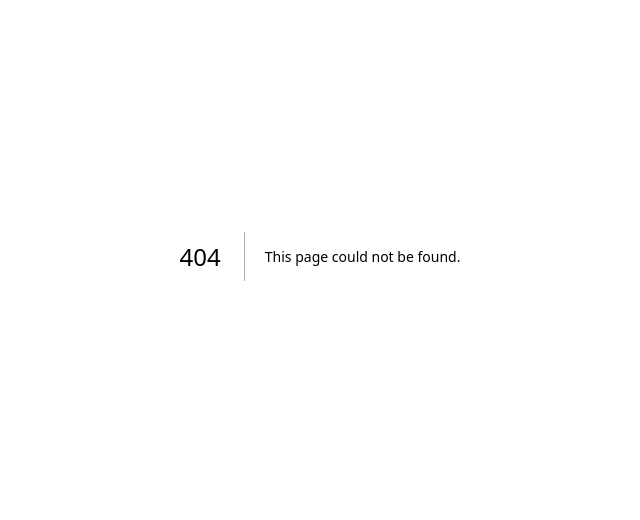
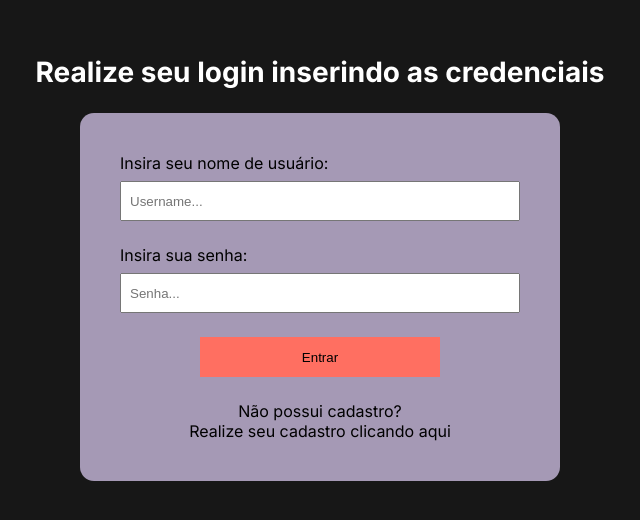
Before and after one commit to victorgarciadss/gameverse, a Next.js app: page /login in a window 1280 px wide. Before the commit this address had no page. Shown: the part 144-664 px from the top of the page, without its empty margins (320-960 px from the left). Built offline with nearby package versions, Linux system fonts and the light colour scheme.

Commit message:
Feat: create login page and start build design

```diff
--- a/src/app/globals.css
+++ b/src/app/globals.css
@@ -4,6 +4,7 @@
   --primary: #5033A5;
   --secondary: #A599B5;
   --accent: #FF6F61;
+  --text-black: #000000;
 }
 
 html,
--- a/src/app/layout.tsx
+++ b/src/app/layout.tsx
@@ -1,7 +1,7 @@
 import type { Metadata } from "next";
 import { Inter } from "next/font/google";
 import "./globals.css";
-import { ToastProvider } from "./contexts/ToastProvider";
+import { ToastProvider } from "../contexts/ToastProvider";
 import { ToastContainer } from "react-toastify";
 
 
--- /dev/null
+++ b/src/app/login/login.module.css
@@ -0,0 +1,56 @@
+.loginContainer {
+    display: flex;
+    flex-direction: column;
+    align-items: center;
+    justify-content: center;
+    min-height: 100vh;
+    padding: 2rem;
+}
+
+.titleContainer {
+    color: var(--foreground);
+    font-size: 1.75rem;
+    margin: 1.5rem;
+}
+
+.formContainer {
+    display: flex;
+    flex-direction: column;
+    align-items: center;
+    background-color: var(--secondary);
+    color: var(--text-black);
+    padding: 2.5rem;
+    border-radius: 14px;
+    gap: 1.5rem;
+}
+
+.inputContainer {
+    display: flex;
+    flex-direction: column;
+    gap: 0.5rem;
+}
+
+.inputContainer input {
+    width: 25rem;
+    height: 40px;
+    padding: 0 0.5rem;
+    outline: none;
+}
+
+.buttonContainer {
+    display: flex;
+    justify-content: center;
+}
+
+.button {
+    background-color: var(--accent);
+    height: 40px;
+    border: none;
+    width: 15rem;
+    cursor: pointer;
+}
+
+.redirectToRegister {
+    display: flex;
+    text-align: center;
+}
--- /dev/null
+++ b/src/app/login/page.tsx
@@ -0,0 +1,32 @@
+import Link from "next/link";
+import styles from "./login.module.css";
+
+export default function Login() {
+    return (
+        <main className={styles.loginContainer}>
+            <h1 className={styles.titleContainer}>Realize seu login inserindo as credenciais</h1>
+
+            <form className={styles.formContainer} >
+                <div className={styles.inputContainer}>
+                    <label htmlFor="">Insira seu nome de usuário:</label>
+                    <input type="text" name="username" placeholder="Username..." />
+                </div>
+
+                <div className={styles.inputContainer}>
+                    <label htmlFor="">Insira sua senha:</label>
+                    <input type="password" name="password" placeholder="Senha..." />
+                </div>
+
+                <div className={styles.buttonContainer}>
+                    <button type="submit" className={styles.button}>Entrar</button>
+                </div>
+
+                <div className={styles.redirectToRegister}>
+                    <Link href={"/register"}>
+                        Não possui cadastro? <br /> Realize seu cadastro clicando aqui
+                    </Link>
+                </div>
+            </form>
+        </main>
+    )
+}
--- a/src/app/register/page.tsx
+++ b/src/app/register/page.tsx
@@ -5,7 +5,7 @@ import styles from "./register.module.css";
 import { registerAction } from "./action";
 import { useActionState } from "react";
 import { useContext, useEffect } from "react";
-import { ToastContext } from "../contexts/ToastProvider";
+import { ToastContext } from "../../contexts/ToastProvider";
 import { redirect } from "next/navigation";
 
 const initialState = { error: undefined };
--- a/src/components/header/index.tsx
+++ b/src/components/header/index.tsx
@@ -8,7 +8,7 @@ export function Header() {
 
             <nav>
                 <ul className={styles.navListContainer}>
-                    <Link href={"/"}>
+                    <Link href={"/login"}>
                         <li>Login</li>
                     </Link>
 
--- a/src/utils/interfaces/toastInterfaces.ts
+++ b/src/utils/interfaces/toastInterfaces.ts
@@ -1,5 +1,3 @@
-
-
 export interface ToastProps {
     showToastSuccess: (message: string) => void;
     showToastError: (message: string) => void;
```
Also changed, not shown: src/contexts/ToastProvider.tsx (renamed from src/app/contexts/ToastProvider.tsx).
